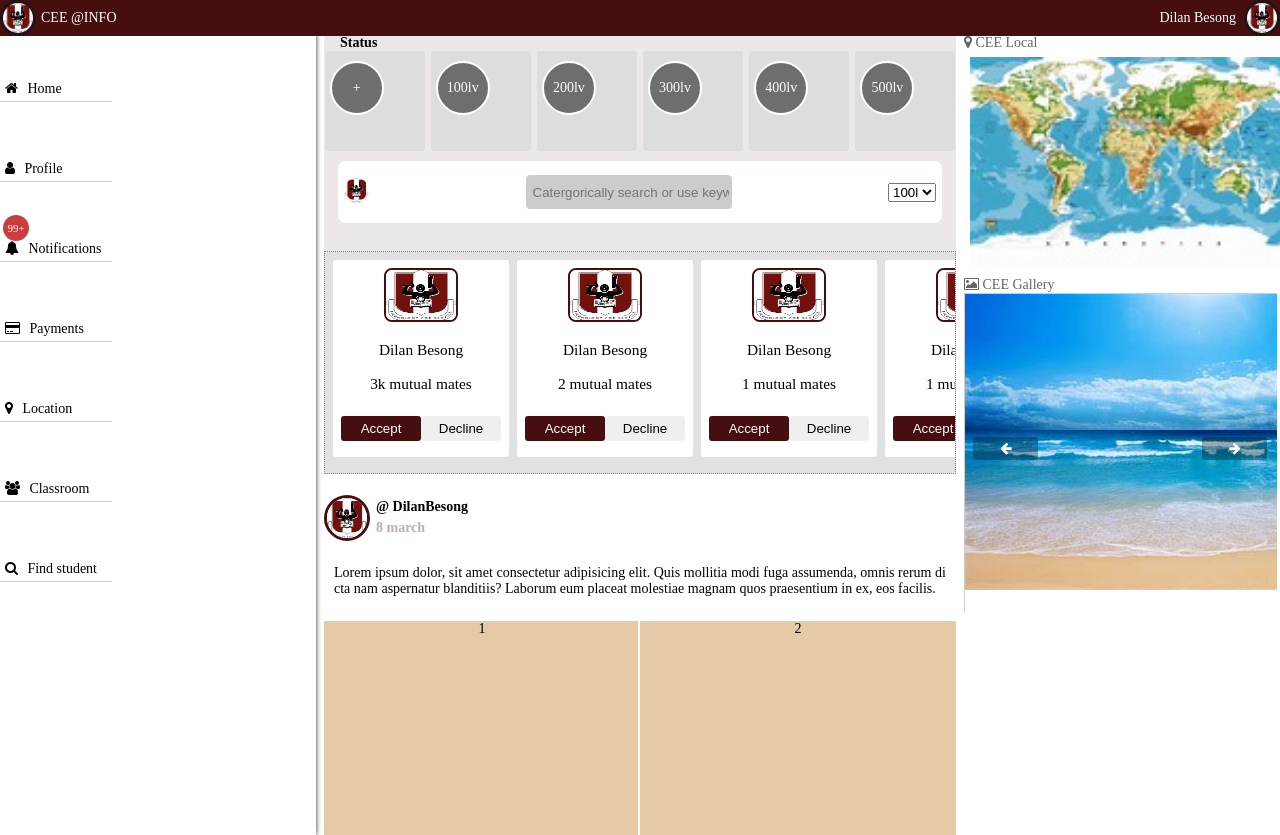
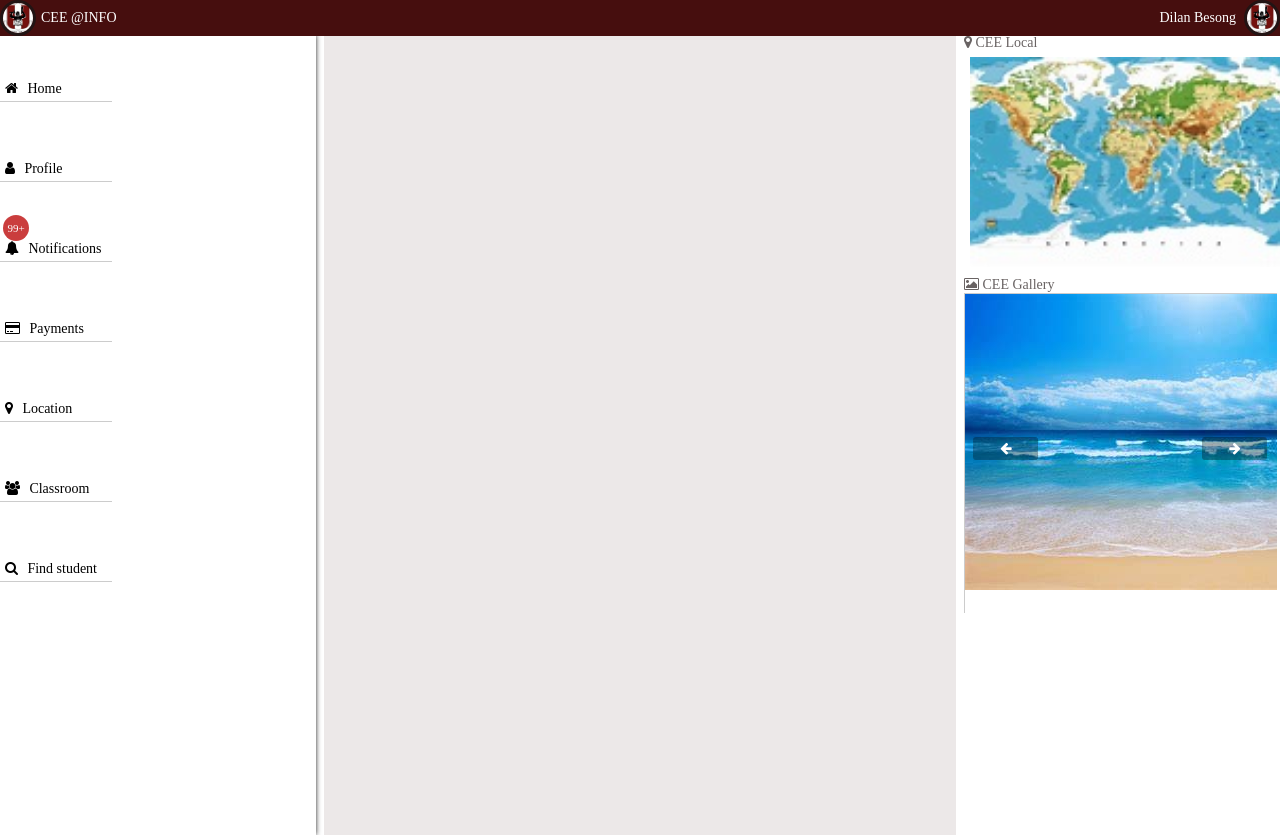
Before and after one commit to dilanbesong/Esut_home_Page, a plain HTML site: page index.html in a window 1280 px wide. Drawn offline with Linux system fonts and the light colour scheme.

```diff
--- a/index.html
+++ b/index.html
@@ -86,7 +86,7 @@
 
        <section class="middle_side" id="middle">
 
-          <div class="All_posts" id="All_posts">
+          <!-- <div class="All_posts" id="All_posts">
             <header class="status_section">
               <strong>Status</strong>
               <div class="all_status">
@@ -322,7 +322,7 @@
                 </div>
               </article>
             </section>
-          </div>
+          </div> -->
 
 
 
```
